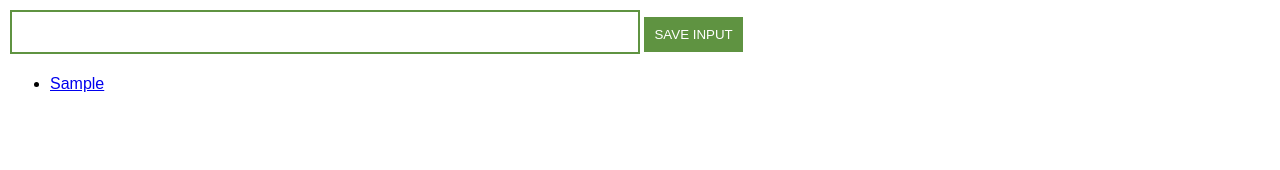
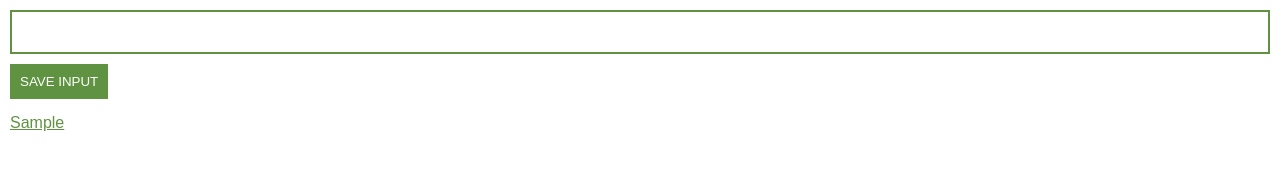
Before and after one commit to Adhamet/React-JS, a browser extension: page Java-Script/chrome-Extension/index.html in a window 1280 px wide. Both pictures are taken after typing "Sample" into the empty fields and a click on the button "SAVE INPUT". Drawn offline with Linux system fonts and the light colour scheme.

Commit message:
Update style.css

```diff
--- a/Java-Script/chrome-Extension/style.css
+++ b/Java-Script/chrome-Extension/style.css
@@ -2,13 +2,15 @@ body {
     margin: 0px;
     padding: 10px;
     font-family: Arial, Helvetica, sans-serif;
+    min-width: 400px;
 }
 
 input {
     font-size: 20px;
     padding: 20px 20px 20px 20px;
-    margin-bottom: 5px;
-    width: 50%;
+    margin-bottom: 0px;
+    margin-top: 0px;
+    width: 100%;
     box-sizing: border-box;
     border: 2px solid #5f9341;
     height: 30px;
@@ -16,7 +18,22 @@ input {
 
 button {
     color: white;
+    margin-top: 10px;
     padding: 10px 10px 10px 10px;
     background-color: #5f9341;
     border: none;
 }
+
+ul {
+    list-style: none;
+    padding-left: 0;
+    margin-top: 15px;
+}
+
+li {
+    margin-top: 9px;
+}
+
+a {
+    color: #5f9341;
+}
```
